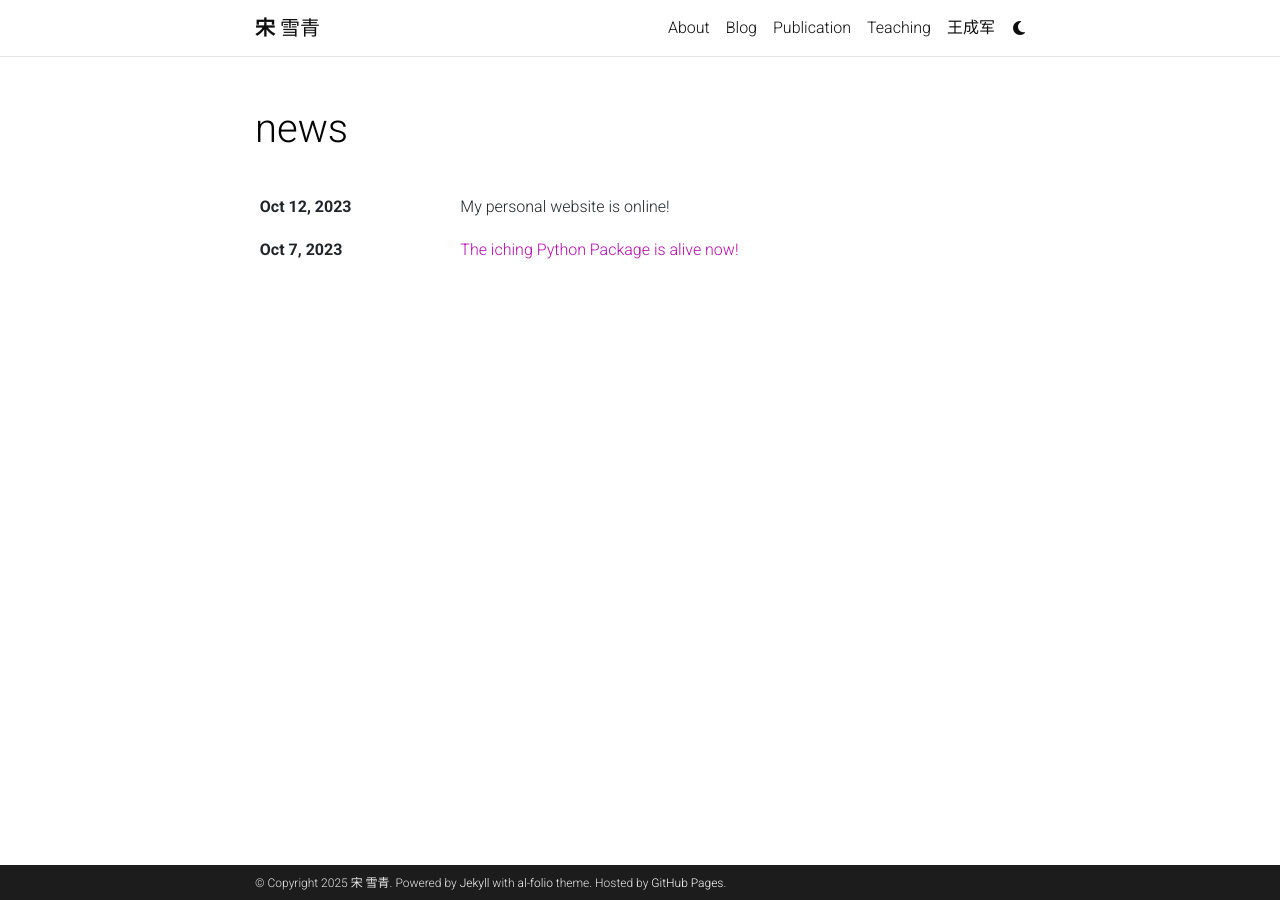
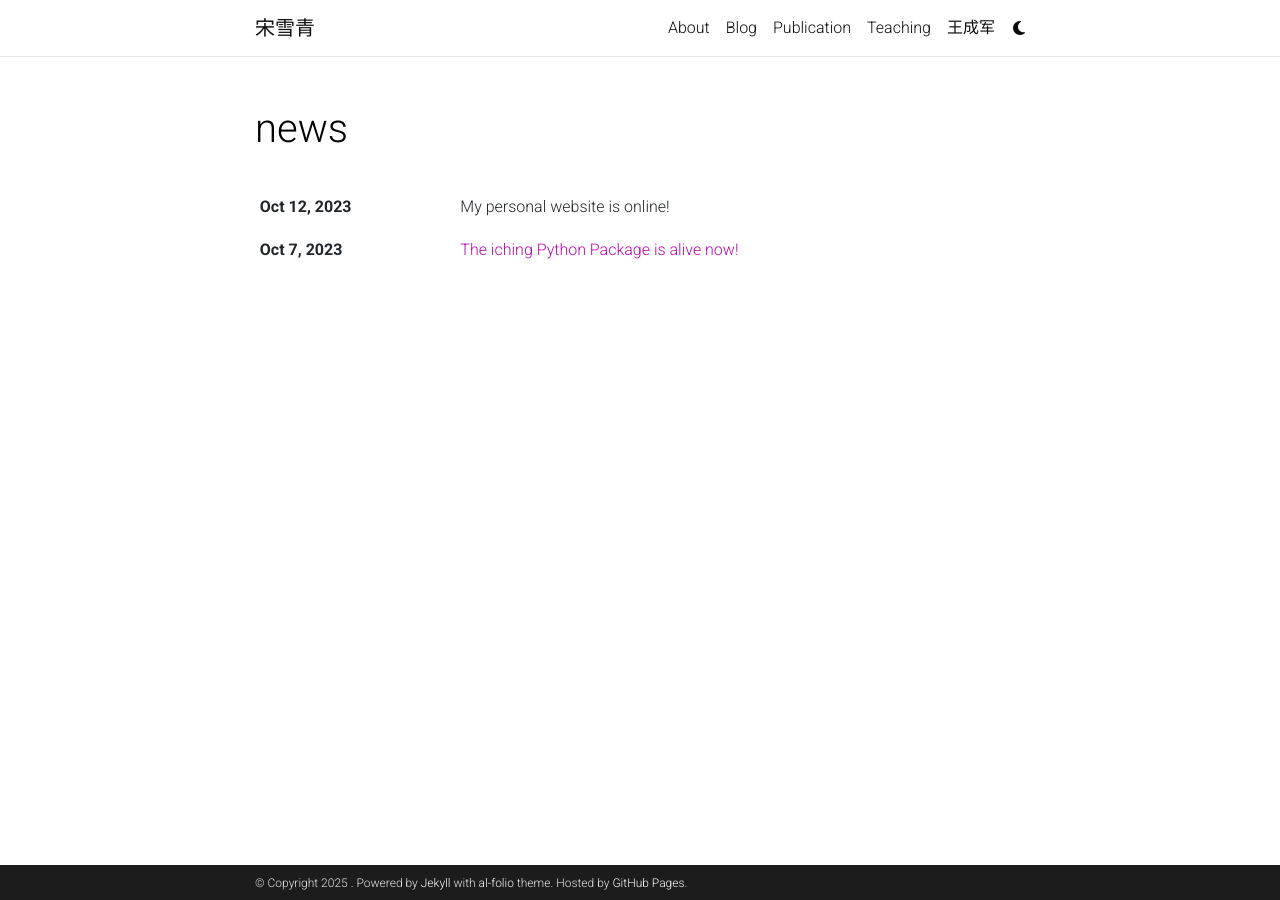
Before and after one commit to SongXueqing031/SongXueqing031.github.io, a Jekyll site: the page built from news.html, in a window 1280 px wide. Built offline with Jekyll 4.4.1, drawn with Linux system fonts in a browser that asks for light colours; comment, search, counter and statistics services are not loaded; a style sheet for code colours, icons or effects is not loaded; part of the change alters nothing that is shown.

Commit message:
Update _config.yml

```diff
--- a/_config.yml
+++ b/_config.yml
@@ -2,10 +2,10 @@
 # Site settings
 # -----------------------------------------------------------------------------
 
-title: blank # the website title (if blank, full name will be used instead)
-first_name: 宋
+title: 宋雪青 # the website title (if blank, full name will be used instead)
+first_name:
 middle_name:
-last_name: 雪青
+last_name:
 email: 522025110038@nju.edu.cn
 description: > # the ">" symbol means to ignore newlines until "footer_text:"
   南京大学新闻传播学院数字营销方向25级研究生
```
